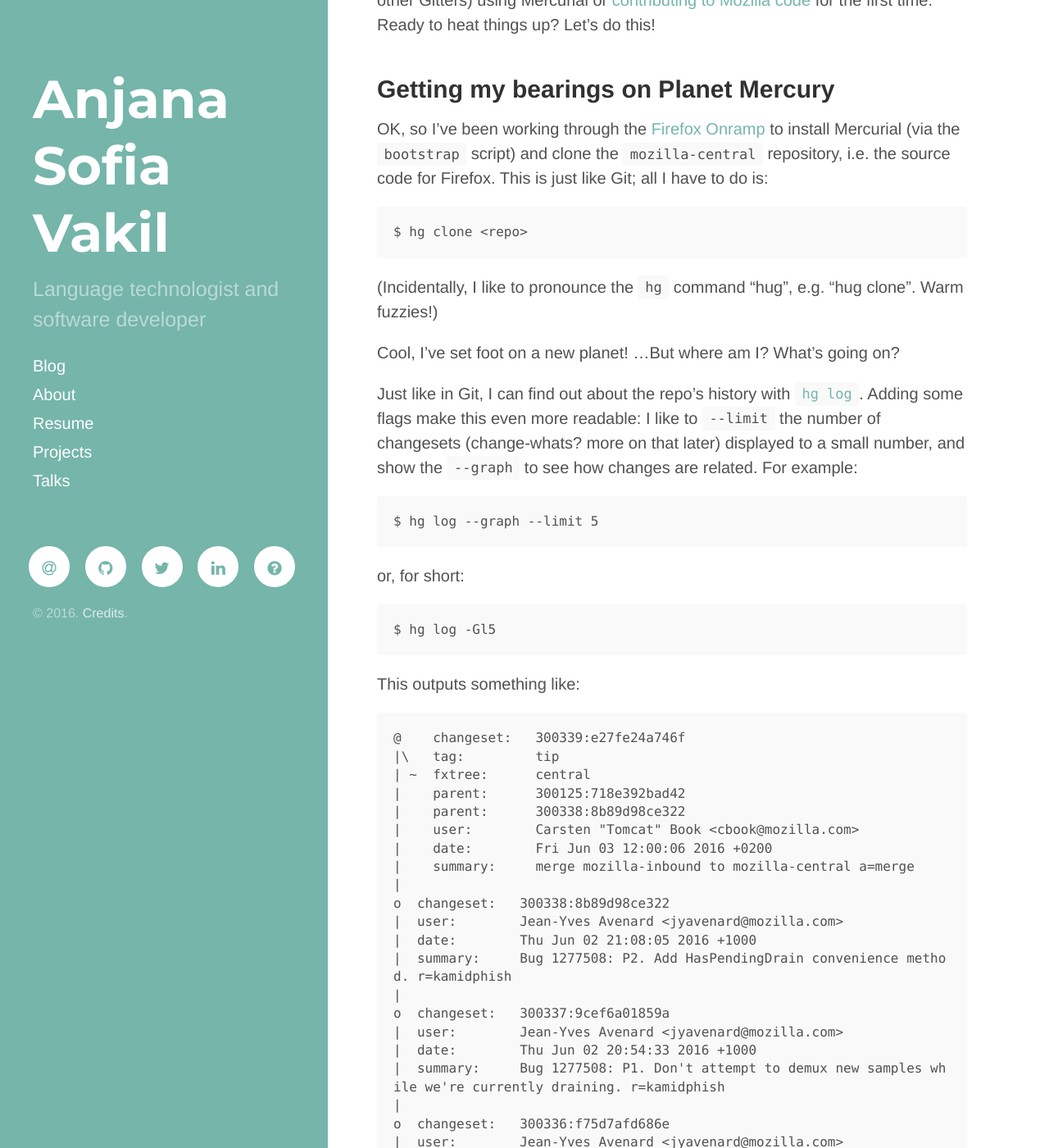
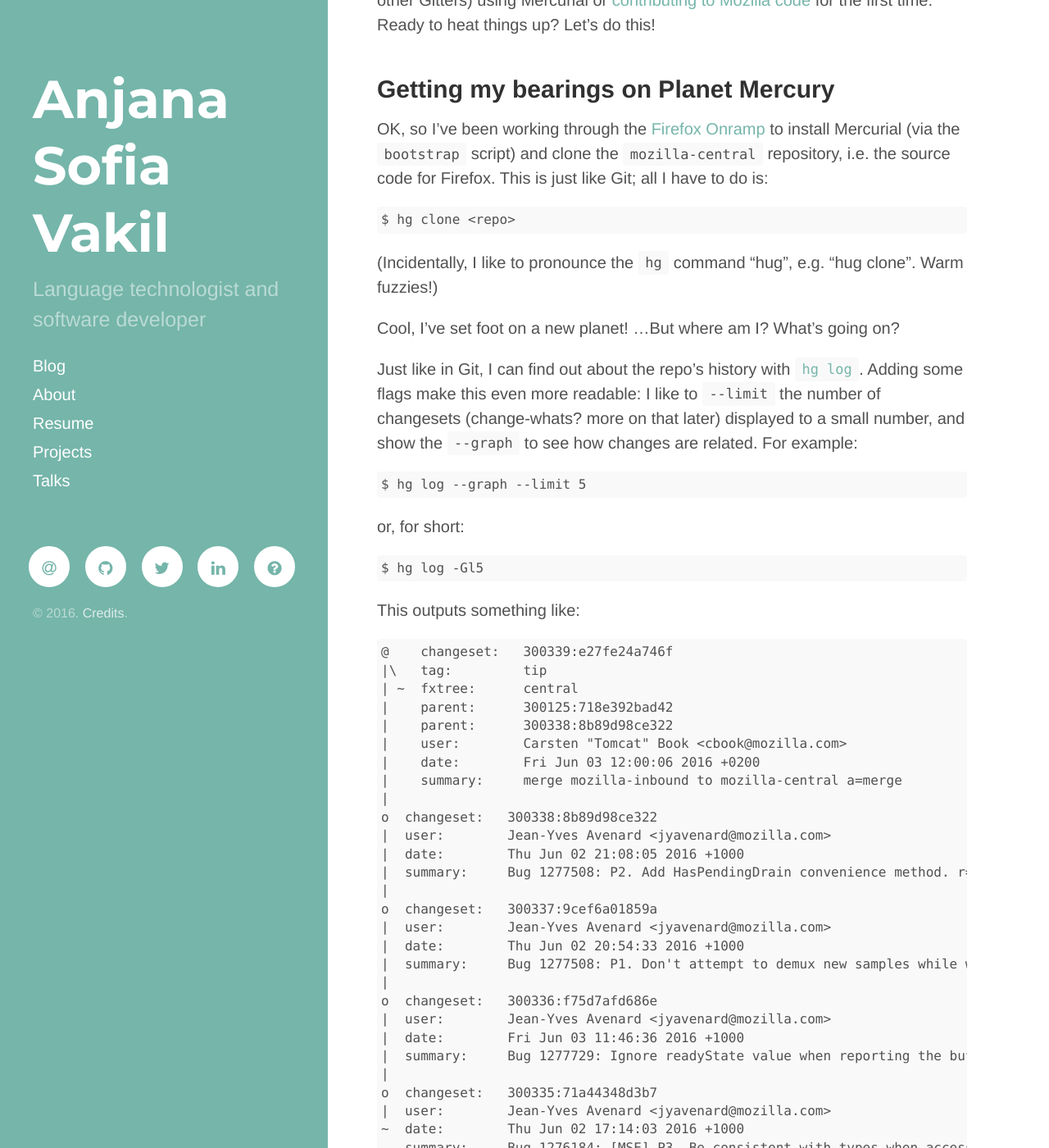
Before and after one commit to vakila/vakila.github.io, a Jekyll site: the page built from _posts/2016-06-03-warming-up-to-mercurial.md, in a window 1280 px wide and 1400 px high, scrolled down 489 px. Shown: the whole window at 82% size. Built offline with Jekyll 4.4.1, drawn with Linux system fonts in a browser that asks for light colours; nearby versions of some CDN libraries.

Commit message:
Add some styles for code blocks (including linenos)

```diff
--- a/public/css/anjana.css
+++ b/public/css/anjana.css
@@ -233,8 +233,27 @@
   color: inherit; /* code color matches text or link/title color */
   white-space: nowrap;
 }
-pre > code {
-  white-space: pre-wrap; /* only code in <pre> blocks is allowed to wrap */
+pre > code, .code > pre {
+  white-space: pre; /* only code in <pre> blocks is allowed to wrap */
+}
+pre {
+  overflow-x: scroll;
+  padding: 5px;
+  white-space: pre;
+}
+.lineno {
+  word-break: keep-all;
+  padding: 0;
+  color: rgb(180,180,180);
+}
+code > table {
+  margin-bottom: 0;
+}
+code table, code td {
+  border: none;
+}
+figure {
+  margin: 0;
 }
 
 /* COLORS */
```
